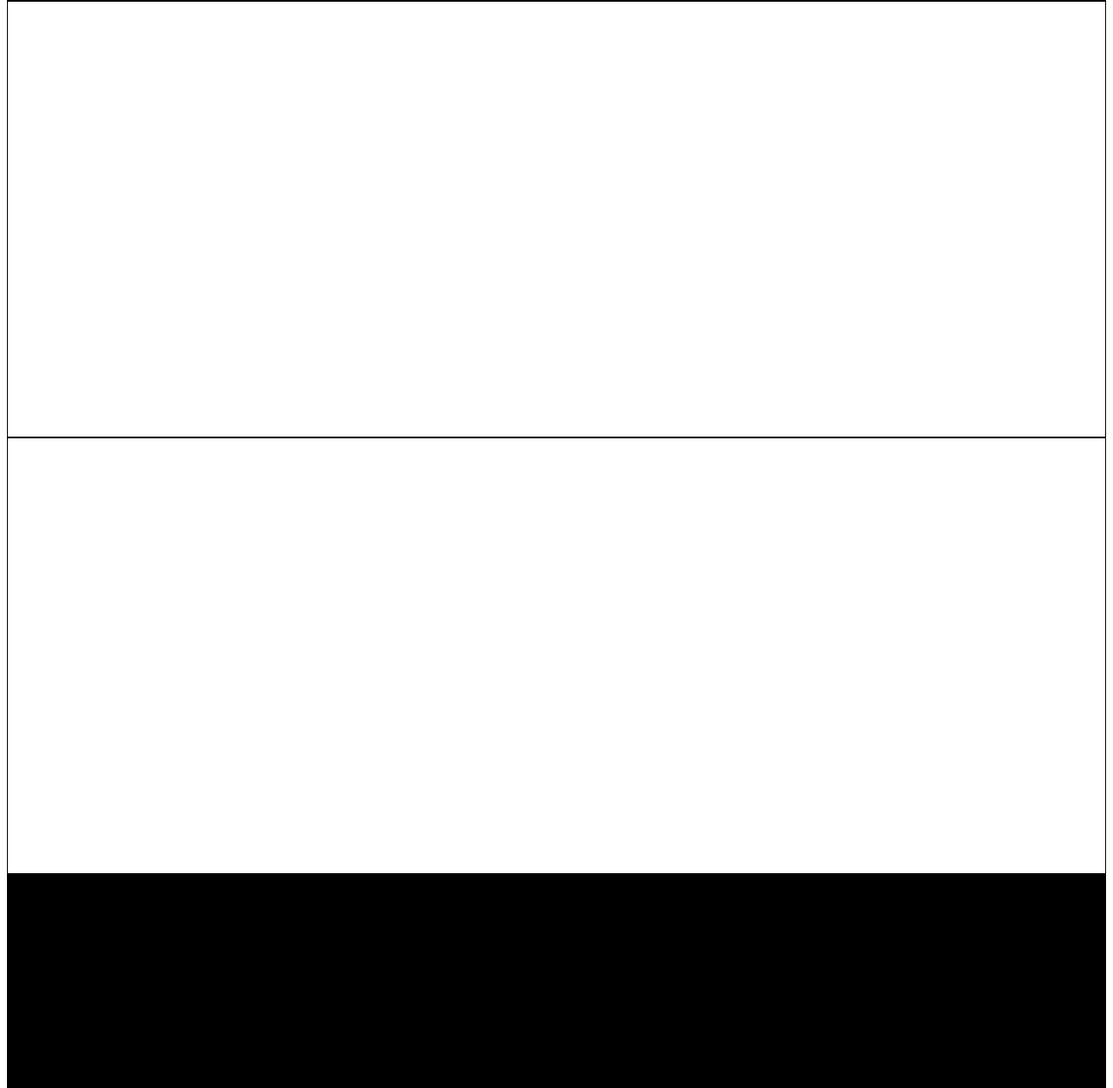
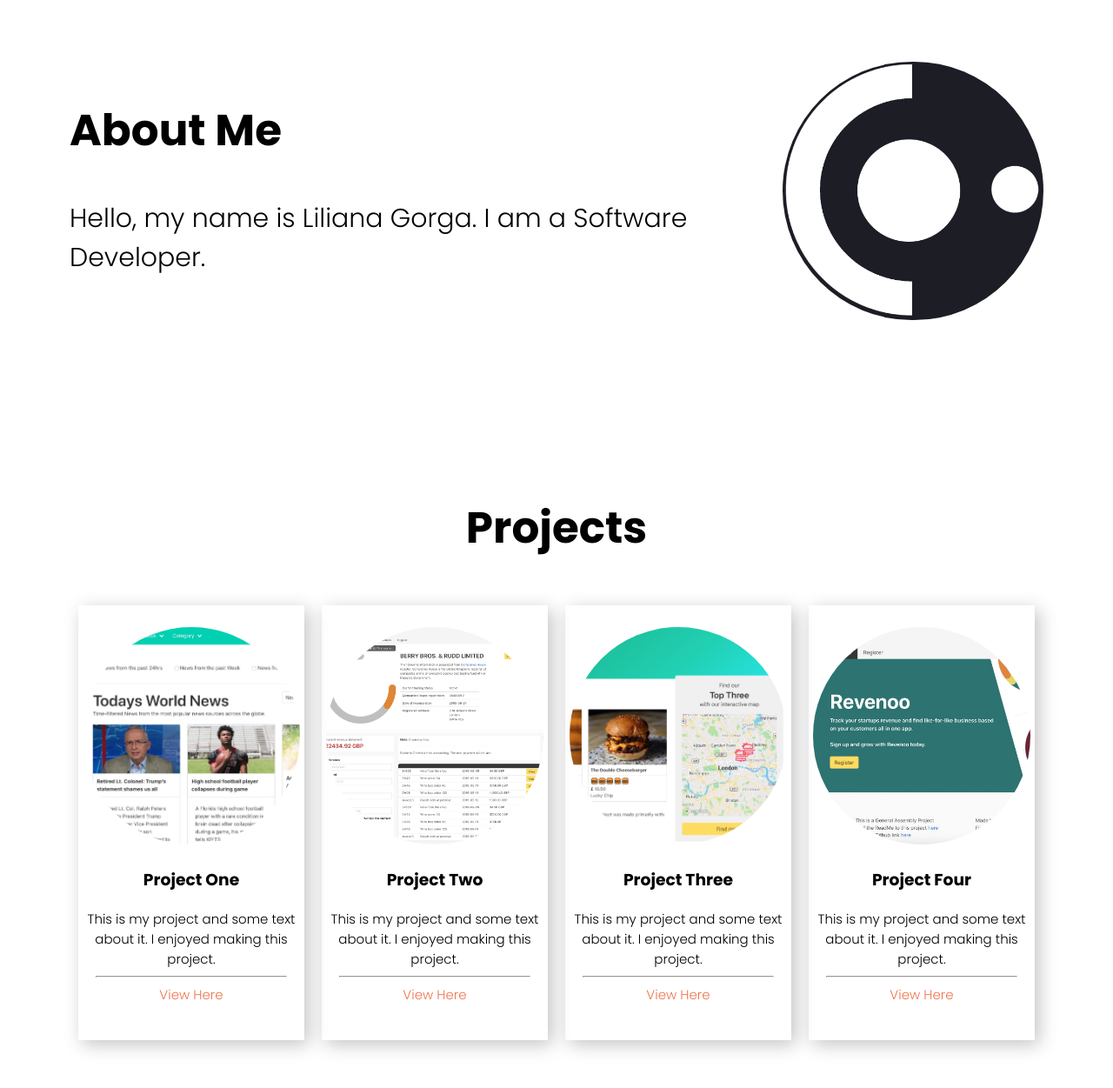
Before and after one commit to lilianagorga/portfolio-2, a website: page dist/index.html in a window 1280 px wide. Shown: the part 809-2060 px from the top of the page at 87% size. Drawn offline with Linux system fonts and the light colour scheme.

Commit message:
made both about and project sections

```diff
--- a/dist/index.html
+++ b/dist/index.html
@@ -13,7 +13,7 @@
 <body>
     <section class="hero">
         <nav>
-            <img class="logo" src="./images/logo.png" alt="Liliana Gorga Logo">
+            <img class="logo" src="./images/logo.png" alt="Liliana Gorga Logo"/>
             <ul>
                 <li>About Me</li>
                 <li>Projects</li>
@@ -23,24 +23,70 @@
         <div class="hero-area">
             <div class="hero-text">
                 <h1>Liliana Gorga</h1>
-            <p>Full Stack Developer</p>
-            <div class="button">About Me</div>
+                <p>Full Stack Developer</p>
+                <div class="button">About Me</div>
             </div>
             <div class="socials">
-                <div class="social">
-                    <svg xmlns="http://www.w3.org/2000/svg" fill="#ffffff" width="50" height="50" viewBox="0 0 24 24"><path d="M24 4.557c-.883.392-1.832.656-2.828.775 1.017-.609 1.798-1.574 2.165-2.724-.951.564-2.005.974-3.127 1.195-.897-.957-2.178-1.555-3.594-1.555-3.179 0-5.515 2.966-4.797 6.045-4.091-.205-7.719-2.165-10.148-5.144-1.29 2.213-.669 5.108 1.523 6.574-.806-.026-1.566-.247-2.229-.616-.054 2.281 1.581 4.415 3.949 4.89-.693.188-1.452.232-2.224.084.626 1.956 2.444 3.379 4.6 3.419-2.07 1.623-4.678 2.348-7.29 2.04 2.179 1.397 4.768 2.212 7.548 2.212 9.142 0 14.307-7.721 13.995-14.646.962-.695 1.797-1.562 2.457-2.549z"/></svg>
+                <div>
+                    <a  href="https://www.twitter.com" class="social">
+                        <svg xmlns="http://www.w3.org/2000/svg" fill="#ffffff" width="50" height="50" viewBox="0 0 24 24"><path d="M24 4.557c-.883.392-1.832.656-2.828.775 1.017-.609 1.798-1.574 2.165-2.724-.951.564-2.005.974-3.127 1.195-.897-.957-2.178-1.555-3.594-1.555-3.179 0-5.515 2.966-4.797 6.045-4.091-.205-7.719-2.165-10.148-5.144-1.29 2.213-.669 5.108 1.523 6.574-.806-.026-1.566-.247-2.229-.616-.054 2.281 1.581 4.415 3.949 4.89-.693.188-1.452.232-2.224.084.626 1.956 2.444 3.379 4.6 3.419-2.07 1.623-4.678 2.348-7.29 2.04 2.179 1.397 4.768 2.212 7.548 2.212 9.142 0 14.307-7.721 13.995-14.646.962-.695 1.797-1.562 2.457-2.549z"/></svg>
+                    </a>
                 </div>
-                <div class="social">
-                    <svg xmlns="http://www.w3.org/2000/svg" fill="#ffffff" width="50" height="50" viewBox="0 0 24 24"><path d="M19 0h-14c-2.761 0-5 2.239-5 5v14c0 2.761 2.239 5 5 5h14c2.762 0 5-2.239 5-5v-14c0-2.761-2.238-5-5-5zm-11 19h-3v-11h3v11zm-1.5-12.268c-.966 0-1.75-.79-1.75-1.764s.784-1.764 1.75-1.764 1.75.79 1.75 1.764-.783 1.764-1.75 1.764zm13.5 12.268h-3v-5.604c0-3.368-4-3.113-4 0v5.604h-3v-11h3v1.765c1.396-2.586 7-2.777 7 2.476v6.759z"/></svg>
+                <div>
+                    <a href="https://www.linkedin.com/lilianagorga" class="social">
+                        <svg xmlns="http://www.w3.org/2000/svg" fill="#ffffff" width="50" height="50" viewBox="0 0 24 24"><path d="M19 0h-14c-2.761 0-5 2.239-5 5v14c0 2.761 2.239 5 5 5h14c2.762 0 5-2.239 5-5v-14c0-2.761-2.238-5-5-5zm-11 19h-3v-11h3v11zm-1.5-12.268c-.966 0-1.75-.79-1.75-1.764s.784-1.764 1.75-1.764 1.75.79 1.75 1.764-.783 1.764-1.75 1.764zm13.5 12.268h-3v-5.604c0-3.368-4-3.113-4 0v5.604h-3v-11h3v1.765c1.396-2.586 7-2.777 7 2.476v6.759z"/></svg>
+                    </a>
                 </div>
-                <div class="social">
-                    <svg xmlns="http://www.w3.org/2000/svg" fill="#ffffff" width="50" height="50" viewBox="0 0 24 24"><path d="M12 0c-6.626 0-12 5.373-12 12 0 5.302 3.438 9.8 8.207 11.387.599.111.793-.261.793-.577v-2.234c-3.338.726-4.033-1.416-4.033-1.416-.546-1.387-1.333-1.756-1.333-1.756-1.089-.745.083-.729.083-.729 1.205.084 1.839 1.237 1.839 1.237 1.07 1.834 2.807 1.304 3.492.997.107-.775.418-1.305.762-1.604-2.665-.305-5.467-1.334-5.467-5.931 0-1.311.469-2.381 1.236-3.221-.124-.303-.535-1.524.117-3.176 0 0 1.008-.322 3.301 1.23.957-.266 1.983-.399 3.003-.404 1.02.005 2.047.138 3.006.404 2.291-1.552 3.297-1.23 3.297-1.23.653 1.653.242 2.874.118 3.176.77.84 1.235 1.911 1.235 3.221 0 4.609-2.807 5.624-5.479 5.921.43.372.823 1.102.823 2.222v3.293c0 .319.192.694.801.576 4.765-1.589 8.199-6.086 8.199-11.386 0-6.627-5.373-12-12-12z"/></svg>
+                <div>
+                    <a href="https://www.github.com/lilianagorga" class="social">
+                        <svg xmlns="http://www.w3.org/2000/svg" fill="#ffffff" width="50" height="50" viewBox="0 0 24 24"><path d="M12 0c-6.626 0-12 5.373-12 12 0 5.302 3.438 9.8 8.207 11.387.599.111.793-.261.793-.577v-2.234c-3.338.726-4.033-1.416-4.033-1.416-.546-1.387-1.333-1.756-1.333-1.756-1.089-.745.083-.729.083-.729 1.205.084 1.839 1.237 1.839 1.237 1.07 1.834 2.807 1.304 3.492.997.107-.775.418-1.305.762-1.604-2.665-.305-5.467-1.334-5.467-5.931 0-1.311.469-2.381 1.236-3.221-.124-.303-.535-1.524.117-3.176 0 0 1.008-.322 3.301 1.23.957-.266 1.983-.399 3.003-.404 1.02.005 2.047.138 3.006.404 2.291-1.552 3.297-1.23 3.297-1.23.653 1.653.242 2.874.118 3.176.77.84 1.235 1.911 1.235 3.221 0 4.609-2.807 5.624-5.479 5.921.43.372.823 1.102.823 2.222v3.293c0 .319.192.694.801.576 4.765-1.589 8.199-6.086 8.199-11.386 0-6.627-5.373-12-12-12z"/></svg>
+                    </a>
                 </div>
             </div>
         </div>
     </section>
-    <section></section>
-    <section></section>
+    <section class="sub-section">
+        <div class="information">
+            <h2>About Me</h2>
+            <p>Hello, my name is Liliana Gorga. I am a Software Developer.</p>
+        </div>
+        <div class="headshot-container">
+            <img class="headshot" src="./images/headshot.png" alt="LG headshot">
+        </div>
+    </section>
+    <section class="sub-section-alternative">
+        <h2>Projects</h2>
+        <div class="project-container">
+            <div class="project-card">
+                <img src="./images/project1.jpg" alt="Project One Image" class="project-image">
+                <h3>Project One</h3>
+                <p class="subtext">This is my project and some text about it. I enjoyed making this project.</p>
+                <hr />
+                <p class="subtext"><a class="project-link" href="https://www.github.com/lilianagorga">View Here</a></p>
+            </div>
+            <div class="project-card">
+                <img src="./images/project2.jpg" alt="Project One Image" class="project-image">
+                <h3>Project Two</h3>
+                <p class="subtext">This is my project and some text about it. I enjoyed making this project.</p>
+                <hr />
+                <p class="subtext"><a class="project-link" href="https://www.github.com/lilianagorga">View Here</a></p>
+            </div>
+            <div class="project-card">
+                <img src="./images/project3.png" alt="Project One Image" class="project-image">
+                <h3>Project Three</h3>
+                <p class="subtext">This is my project and some text about it. I enjoyed making this project.</p>
+                <hr />
+                <p class="subtext"><a class="project-link" href="https://www.github.com/lilianagorga">View Here</a></p>
+            </div>
+            <div class="project-card">
+                <img src="./images/Project4.jpg" alt="Project One Image" class="project-image">
+                <h3>Project Four</h3>
+                <p class="subtext">This is my project and some text about it. I enjoyed making this project.</p>
+                <hr />
+                <p class="subtext"><a class="project-link" href="https://www.github.com/lilianagorga">View Here</a></p>
+            </div>
+        </div>
+    </section>
     <footer></footer>
 
     <script src="app.js"></script>
--- a/dist/style.css
+++ b/dist/style.css
@@ -1,11 +1,10 @@
 body {
     font-family: 'Poppins', sans-serif;
+    margin: 0;
 }
 
 section {
-    height: 500px;
     background-color: white;
-    border: solid black 1px;
 }
 
 .hero {
@@ -42,9 +41,18 @@
     margin: 0;
 }
 
+h2 {
+    font-size: 50px;
+}
+
 p {
     margin: 0;
     font-size: 30px;
+    font-weight: 300;
+}
+
+.subtext {
+    font-size: 15px;
     font-weight: 300;
 }
 
@@ -94,3 +102,57 @@
 .social {
     margin: 20px;
 }
+
+.sub-section {
+    display: flex;
+    justify-content: space-around;
+    padding: 80px;
+}
+
+.sub-section-alternative {
+    display: flex;
+    flex-direction: column;
+    text-align: center;
+    padding: 80px;
+}
+
+.headshot {
+    width: 300px;
+    color: #1c1d25;
+    background-color: #1c1d25;
+    border-radius: 150px;
+    margin-left: 80px;
+}
+
+.headshot-container {
+    display: flex;
+    align-items: center;
+}
+
+.project-card {
+    width: 300px;
+    height: 500px;
+    box-shadow: 5px 5px 20px rgb(197, 195, 195);
+    margin: 10px;
+}
+
+.project-container {
+    display: flex;
+    justify-content: space-around;
+}
+
+.project-image {
+    margin-top: 25px;
+    width: 250px;
+    border-radius: 125px;
+}
+
+hr {
+    margin-left: 20px;
+    margin-right: 20px;
+}
+
+.project-link {
+    text-decoration: none;
+    color: #ef744b;
+}
```
Also changed, not shown: README.md, dist/images/headshot.png (added).
